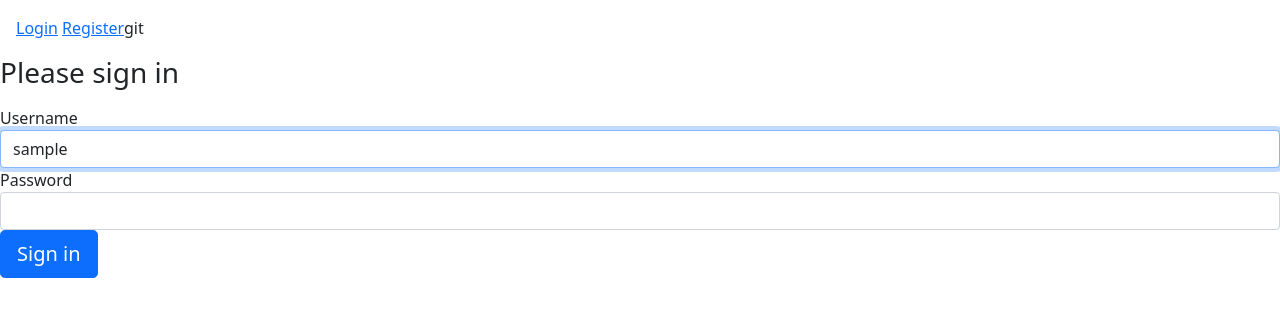
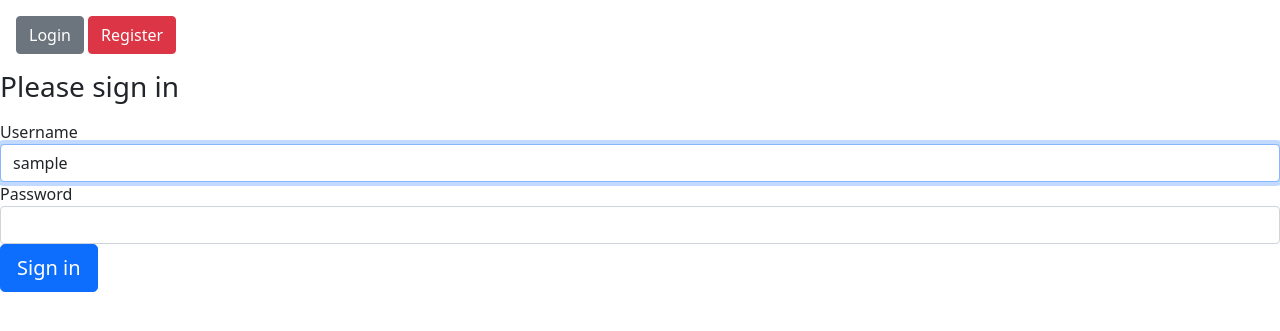
Before and after one commit to pdhondt/challenge-workflow, a Symfony app: template templates/security/login.html.twig in a window 1280 px wide. Shown: the top 331 px of the page. Run offline with Twig, Linux system fonts and the light colour scheme; the template is opened without the code that fills it: most values are stand-ins (such as "Sample title", 1, 10 or a date in 2020); some libraries are stand-ins or nearby versions.

Commit message:
updatet buttons

```diff
--- a/composer.json
+++ b/composer.json
@@ -13,7 +13,7 @@
         "doctrine/doctrine-migrations-bundle": "^3.1",
         "doctrine/orm": "^2.8",
         "phpdocumentor/reflection-docblock": "^5.2",
-        "sensio/framework-extra-bundle": "^5.1",
+        "sensio/framework-extra-bundle": "^6.1",
         "symfony/asset": "5.2.*",
         "symfony/console": "5.2.*",
         "symfony/dotenv": "5.2.*",
--- a/templates/base.html.twig
+++ b/templates/base.html.twig
@@ -19,10 +19,10 @@
     <body>
     <header class="container p-2 m-2">
     {% if app.user %}
-        You are logged in as {{ app.user.username }}   <a href="{{ path('app_logout') }}" class="btn btn-primary">Logout</a>
+        You are logged in as {{ app.user.username }}   <a href="{{ path('app_logout') }}" class="btn btn-secondary" >Logout</a>
     {% else %}
-        <a href="{{ path('app_login') }}">Login</a>
-        <a href="{{ path('app_register') }}">Register</a>git
+        <a href="{{ path('app_login') }}" class="btn btn-secondary" >Login</a>
+        <a href="{{ path('app_register') }}" class="btn btn-danger">Register</a>
     {% endif %}
     </header>
         {% block body %}{% endblock %}
```
Also changed, not shown: 1 other file.
